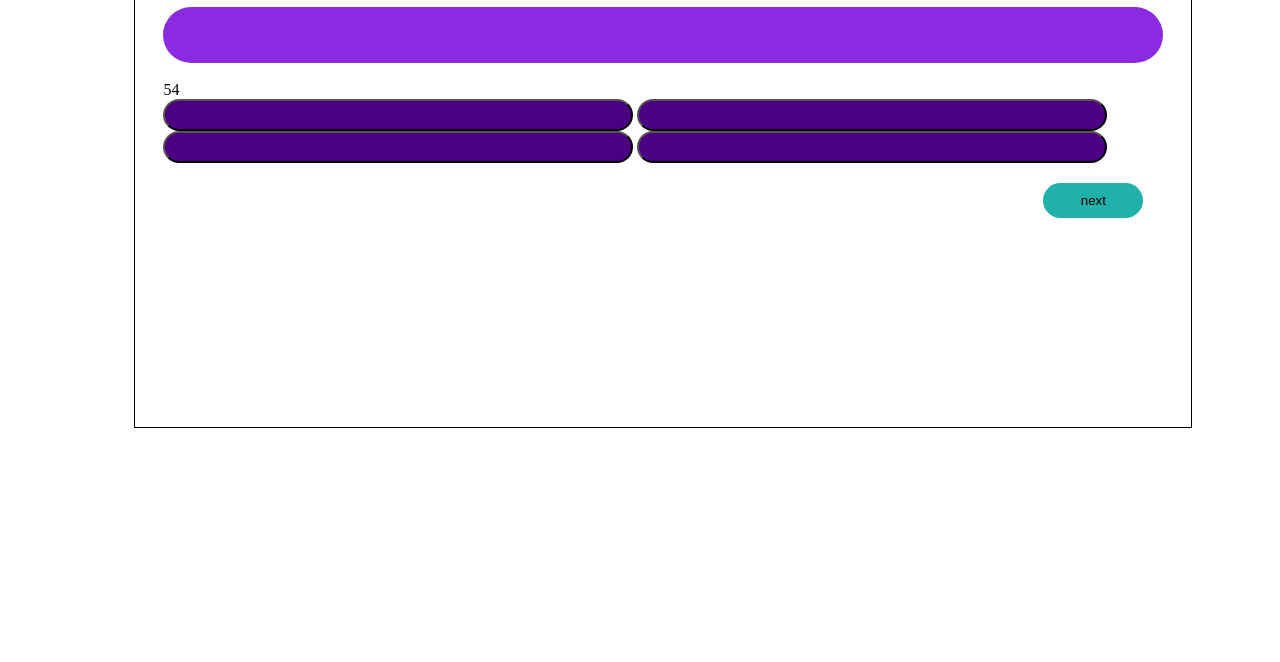
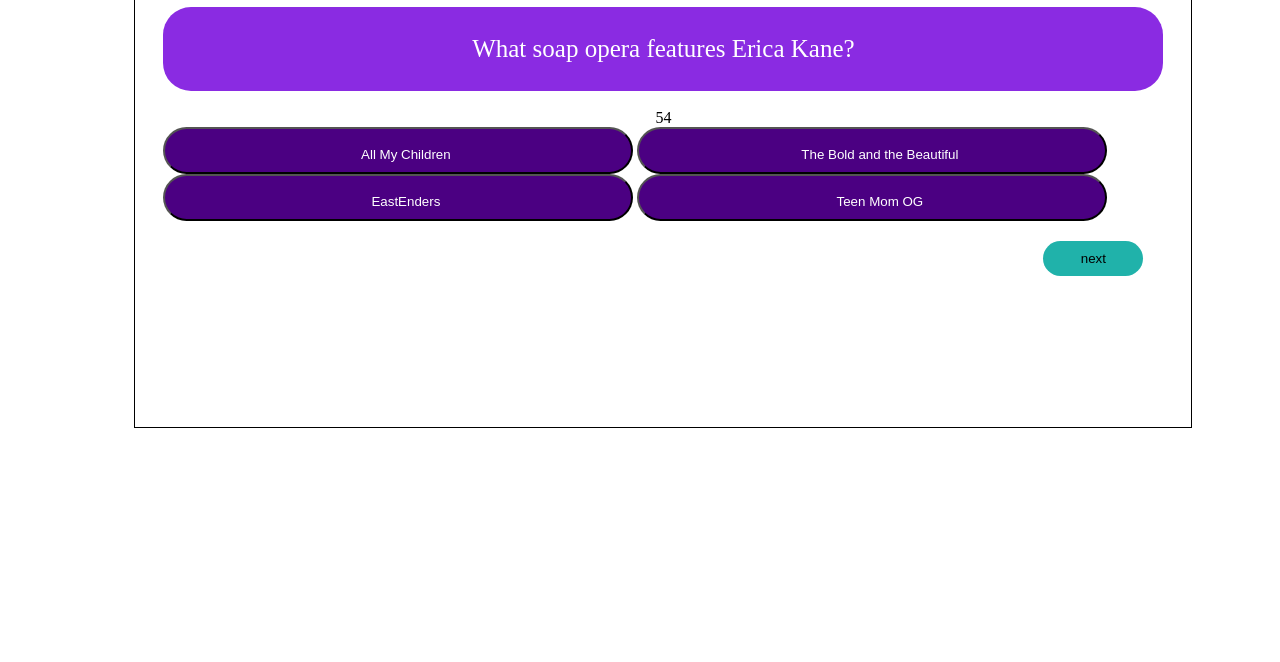
Before and after one commit to angelyoung24/WWTBAM_final_project, a plain HTML site: page index.html in a window 1280 px wide. Shown: the part 138-800 px from the top of the page. Drawn offline with Linux system fonts and the light colour scheme.

Commit message:
ability to make questions display and styling

```diff
--- a/index.css
+++ b/index.css
@@ -17,13 +17,18 @@
     border: 1px solid black;
 }
 
+.timerstyle{
+    text-align: center;
+}
+
 .questionstyle {
     padding:28px;
-    font-size: 67px;
+    font-size: 25px;
     background: blueviolet;
     border-radius: 28px;
     margin: 10px 0 18px 0;
-    color: aquamarine;
+    color: white;
+    text-align: center;
 }
 
 .choice {
@@ -33,6 +38,11 @@
     vertical-align: middle;
     background: indigo;
     border-radius: 28px;
+    text-align: center;
+}
+
+.choicestyle {
+    color: white;
 }
 
 .choice:hover {
--- a/index.html
+++ b/index.html
@@ -6,17 +6,17 @@
     <meta http-equiv="X-UA-Compatible" content="ie=edge">
     <link rel="stylesheet" href="index.css">
     <link href="https://fonts.googleapis.com/css?family=Allura" rel="stylesheet">
-    <title>Soap Opera Quiz</title>
+    <title>WWTBAM: TV Edition </title>
 </head>
 <body>
     <div id="quizCont" class="container">
-        <h1 class=title>Pop Culture Quiz</h1>
+        <h1 class=title>Who Wants to Be a Millionaire | TV Edition</h1>
     <div id="question" class="questionstyle"></div>
-    <div id="timer">60</div>
-    <button class="choice" id="button0"><span id="choice0"></span></button>
-    <button class="choice" id="button1"><span id="choice1"></span></button>
-    <button class="choice" id="button2"><span id="choice2"></span></button>
-    <button class="choice" id="button3"><span id="choice3"></span></button>
+    <div class="timerstyle" id="timer">60</div>
+    <button class="choice" id="button0"><span class=choicestyle id="choice0"></span></button>
+    <button class="choice" id="button1"><span class=choicestyle id="choice1"></span></button>
+    <button class="choice" id="button2"><span class=choicestyle id="choice2"></span></button>
+    <button class="choice" id="button3"><span class=choicestyle id="choice3"></span></button>
     <button id="next" class="next-button" onclick="nextQuestion()">next</button>
     </div>
 <script src="main.js"></script>
--- a/main.js
+++ b/main.js
@@ -1,3 +1,5 @@
+//
+
 var seconds;
 var final;
 
@@ -45,12 +47,14 @@
 
 // selects random question from easy.js
 var random = Math.floor(Math.random() * easy.length);
-
-var currentQuestion = easy[random].question;
-var currentChoice0 = easy[random].choice0;
-var currentChoice1 = easy[random].choice1;
-var currentChoice2 = easy[random].choice2;
-var currentChoice3 = easy[random].choice3;
+var current = easy[random]
+var currentQuestion = current.question; //question
+// the 4 choices in order of their place in a for loop
+var currentChoice0 = current.choice.choice0;
+var currentChoice1 = current.choice.choice1;
+var currentChoice2 = current.choice.choice2;
+var currentChoice3 = current.choice.choice3;
+// id targets from html page
 var showQuestion = document.getElementById("question");
 var showChoice0 = document.getElementById("choice0");
 var showChoice1 = document.getElementById("choice1");
@@ -61,7 +65,35 @@
 var question = [];
     for (var i = 0; i < currentQuestion.length; i++) {
     question[i] = " ";
-        console.log(question)
+        // console.log(question)
 }
+// shows current question
+showQuestion.innerText = currentQuestion
 
-showQuestion.innerText = question.join(" ");
+// loop through an array to target a choice
+var choice = [];
+for (var i = 0; i < currentChoice0.length; i++) {
+    choice[i] = " ";
+} console.log(choice);
+
+var choice = [];
+for (var i = 0; i < currentChoice1.length; i++) {
+    choice[i] = " ";
+} console.log(choice);
+
+var choice = [];
+for (var i = 0; i < currentChoice2.length; i++) {
+    choice[i] = " ";
+} console.log(choice);
+
+var choice = [];
+for (var i = 0; i < currentChoice3.length; i++) {
+    choice[i] = " ";
+} console.log(choice);
+
+showChoice0.innerText = currentChoice0
+showChoice1.innerText = currentChoice1
+showChoice2.innerText = currentChoice2
+showChoice3.innerText = currentChoice3
+
+// target the correct answer
```
